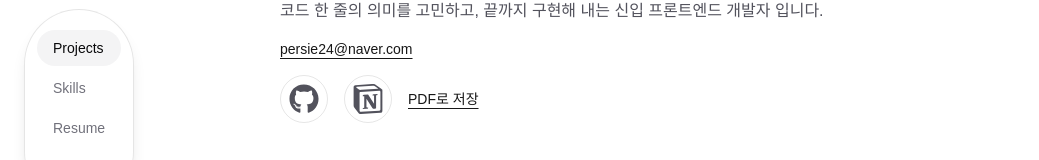
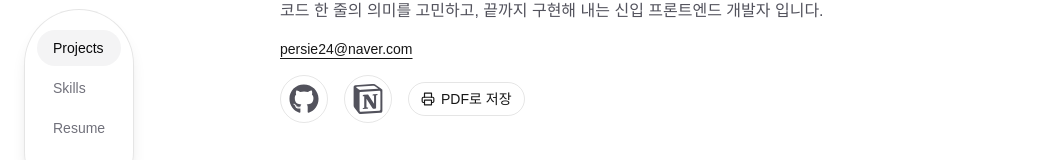
Before and after one commit to lym-bin/sangbin-dev, a Next.js app: page / in a window 1280 px wide. Shown: the part 292-452 px from the top of the page, without its empty margins (0-1039 px from the left). Built offline with nearby package versions, Linux system fonts and the light colour scheme.

Commit message:
TechChip/SkillChips 다크모드 배경 추가, PrintButton 스타일 통일

```diff
--- a/src/components/PrintButton.tsx
+++ b/src/components/PrintButton.tsx
@@ -1,11 +1,14 @@
 "use client";
+
+import { FiPrinter } from "react-icons/fi";
 
 export default function PrintButton() {
   return (
     <button
       onClick={() => window.print()}
-      className="print:hidden text-sm font-medium underline underline-offset-4"
+      className="inline-flex items-center gap-1.5 rounded-full border border-black/10 px-3 py-1.5 text-sm font-medium transition-all hover:-translate-y-0.5 hover:bg-black/5 hover:shadow-sm print:hidden dark:border-white/15 dark:hover:bg-white/10"
     >
+      <FiPrinter size={14} />
       PDF로 저장
     </button>
   );
--- a/src/components/SkillChips.tsx
+++ b/src/components/SkillChips.tsx
@@ -69,7 +69,7 @@ export default function SkillChips() {
                   key={skill}
                   onMouseEnter={handleEnter}
                   onMouseLeave={handleLeave}
-                  className="skill-chip inline-flex items-center gap-1 rounded-full border border-black/10 px-3 py-1 text-xs dark:border-white/10"
+                  className="skill-chip inline-flex items-center gap-1 rounded-full border border-black/10 bg-zinc-50 px-3 py-1 text-xs dark:border-white/15 dark:bg-zinc-900"
                 >
                   {Icon && <Icon size={12} style={{ color }} />}
                   {skill}
--- a/src/components/TechChip.tsx
+++ b/src/components/TechChip.tsx
@@ -6,7 +6,7 @@ export default function TechChip({ name }: { name: string }) {
   const color = techColors[key];
 
   return (
-    <span className="inline-flex items-center gap-1 rounded-full border border-black/10 px-2.5 py-1 text-xs text-zinc-600 dark:border-white/10 dark:text-zinc-400">
+    <span className="inline-flex items-center gap-1 rounded-full border border-black/10 bg-zinc-50 px-2.5 py-1 text-xs text-zinc-600 dark:border-white/15 dark:bg-zinc-900 dark:text-zinc-300">
       {Icon && <Icon size={12} style={{ color }} />}
       {name}
     </span>
```
